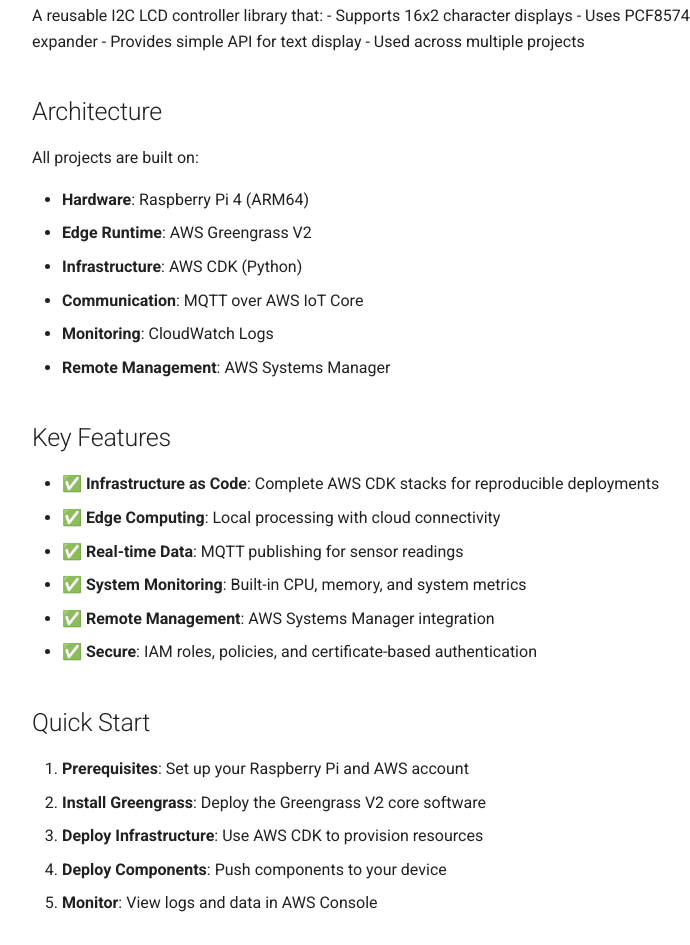
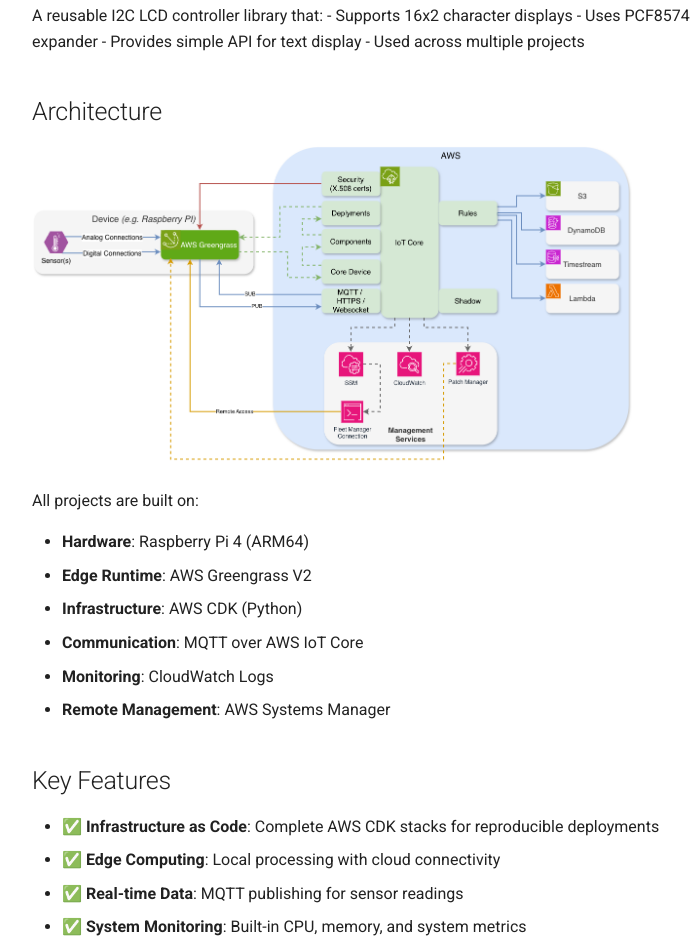
Before and after one commit to francoisharmse/aws-greengrass-raspberry-pi, a plain HTML site: page index.html in a window 1280 px wide. Shown: the part 1257-2202 px from the top of the page, without its empty margins (264-954 px from the left). Drawn offline with Linux system fonts and the light colour scheme; no server answers.

Commit message:
Deployed 29ad9b2 with MkDocs version: 1.6.1

```diff
--- a/index.html
+++ b/index.html
@@ -1363,6 +1363,7 @@
 - Provides simple API for text display
 - Used across multiple projects</p>
 <h2 id="architecture">Architecture<a class="headerlink" href="#architecture" title="Permanent link">¶</a></h2>
+<p><a class="glightbox" data-type="image" data-width="auto" data-height="auto" href="images/iot%20architecture-Page-5.drawio.png" data-desc-position="bottom"><img alt="Architecture" loading="lazy," src="images/iot%20architecture-Page-5.drawio.png" width="600"></a></p>
 <p>All projects are built on:</p>
 <ul>
 <li><strong>Hardware</strong>: Raspberry Pi 4 (ARM64)</li>
```
Also changed, not shown: images/iot architecture-Page-5.drawio.png (added).
